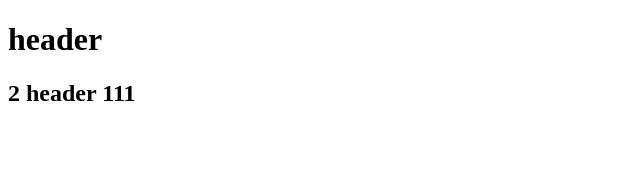
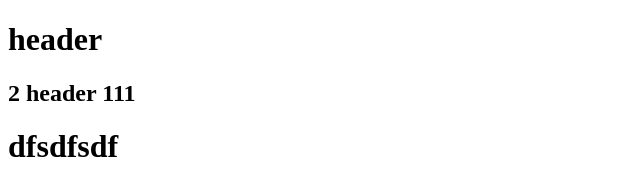
Before and after one commit to Vanhayten/hackathon1, a plain HTML site: page index.html in a window 1280 px wide. Shown: the whole page, without its empty margins (0-640 px from the left). Drawn offline with Linux system fonts and the light colour scheme.

Commit message:
add footer

```diff
--- a/index.html
+++ b/index.html
@@ -13,5 +13,9 @@
         <h2>2 header 111</h2>
     </header>
 
+
+    <footer>
+        <h1>dfsdfsdf</h1>
+    </footer>
 </body>
 </html>
```
